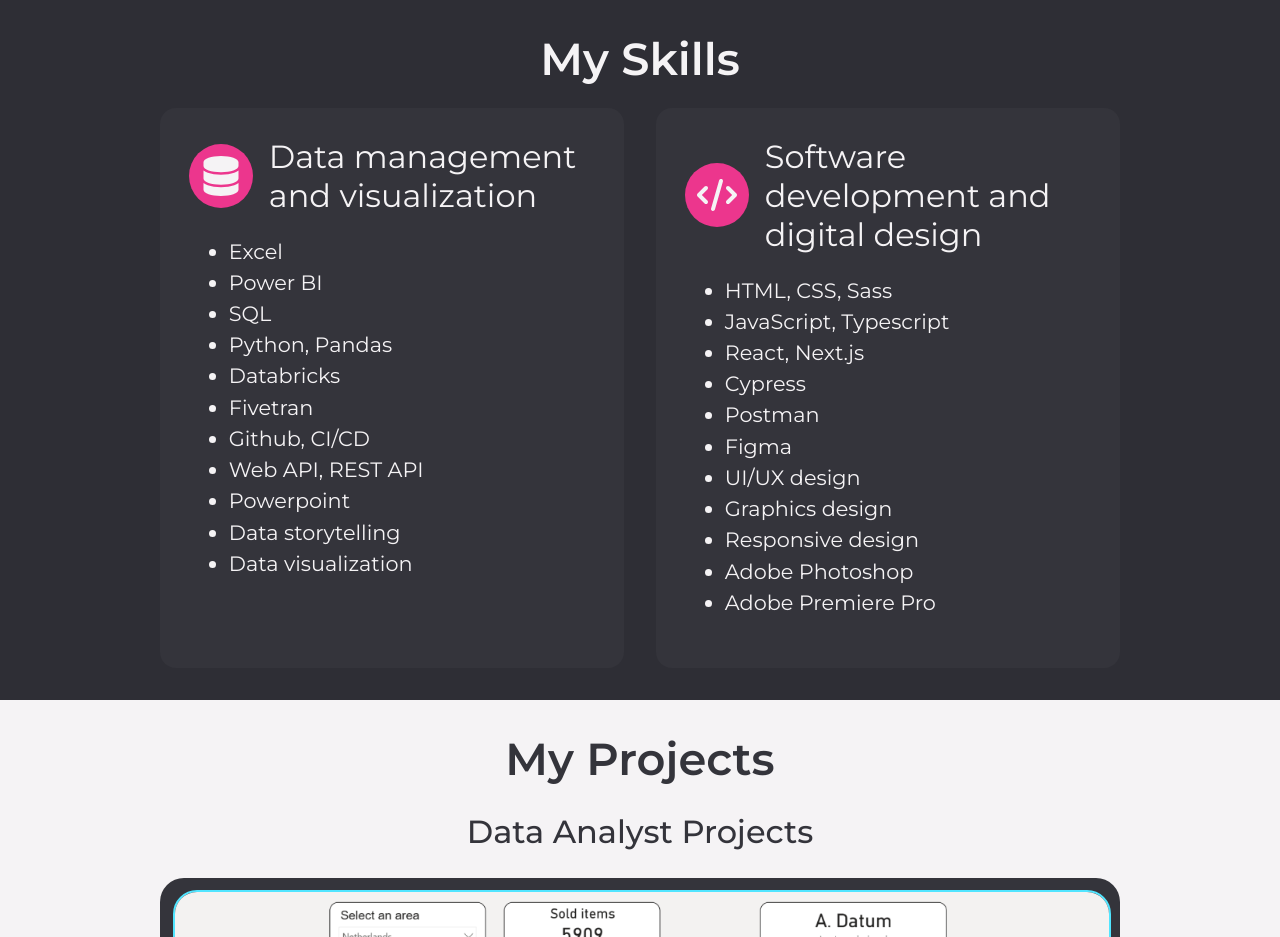
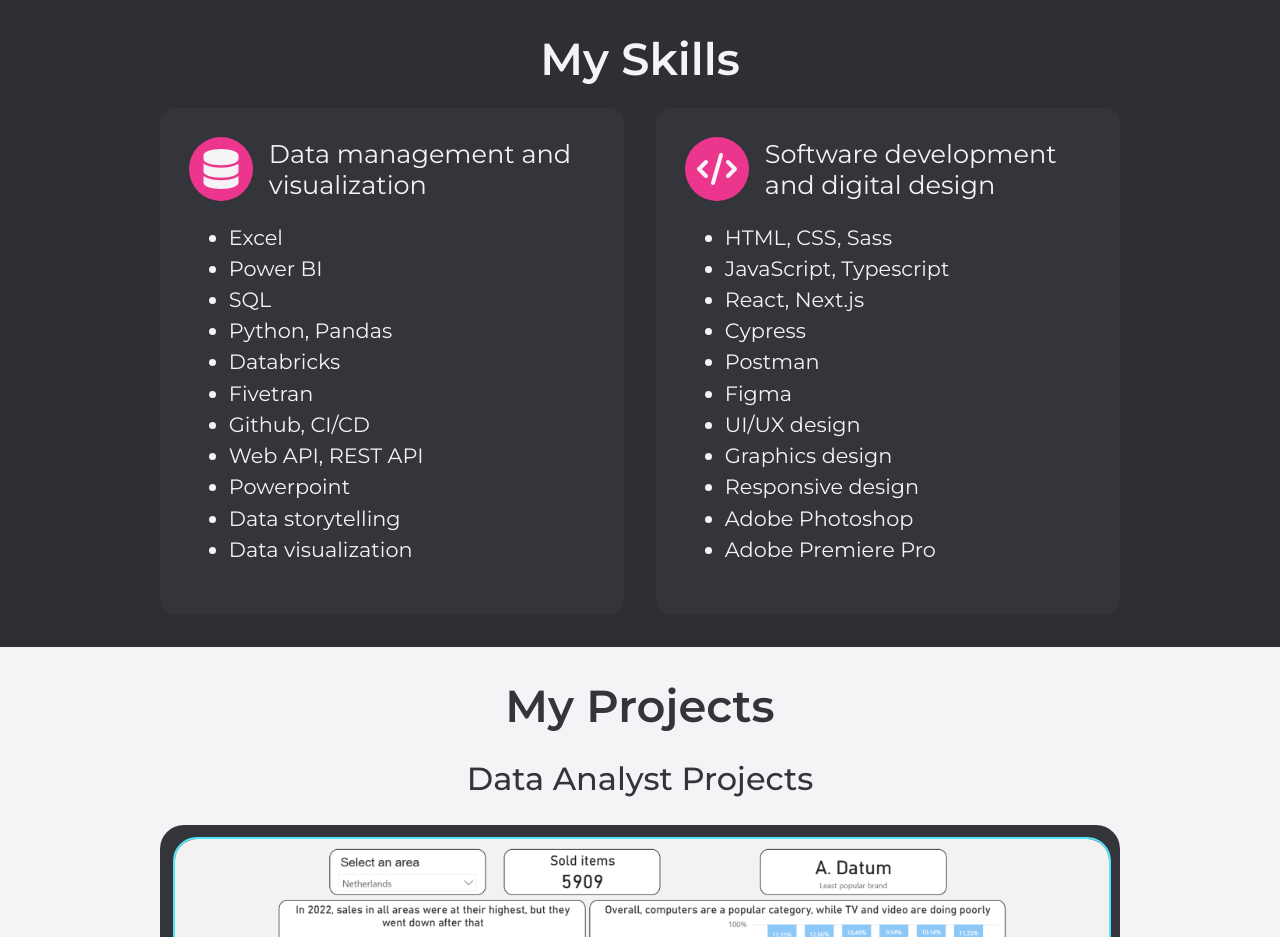
Before and after one commit to ojela028xamk/jere-lansipii-portfolio, a Next.js app: page / in a window 1280 px wide. Shown: the part 1160-2097 px from the top of the page. Built offline with nearby package versions, Linux system fonts and the light colour scheme; no server answers.

Commit message:
font size

```diff
--- a/app/website/skills.module.scss
+++ b/app/website/skills.module.scss
@@ -40,7 +40,7 @@
           }
 
           .category {
-            font-size: clamp(1.6em, 5vw, 2em);
+            font-size: clamp(1.4em, 5vw, 1.6em);
           }
         }
 
```
